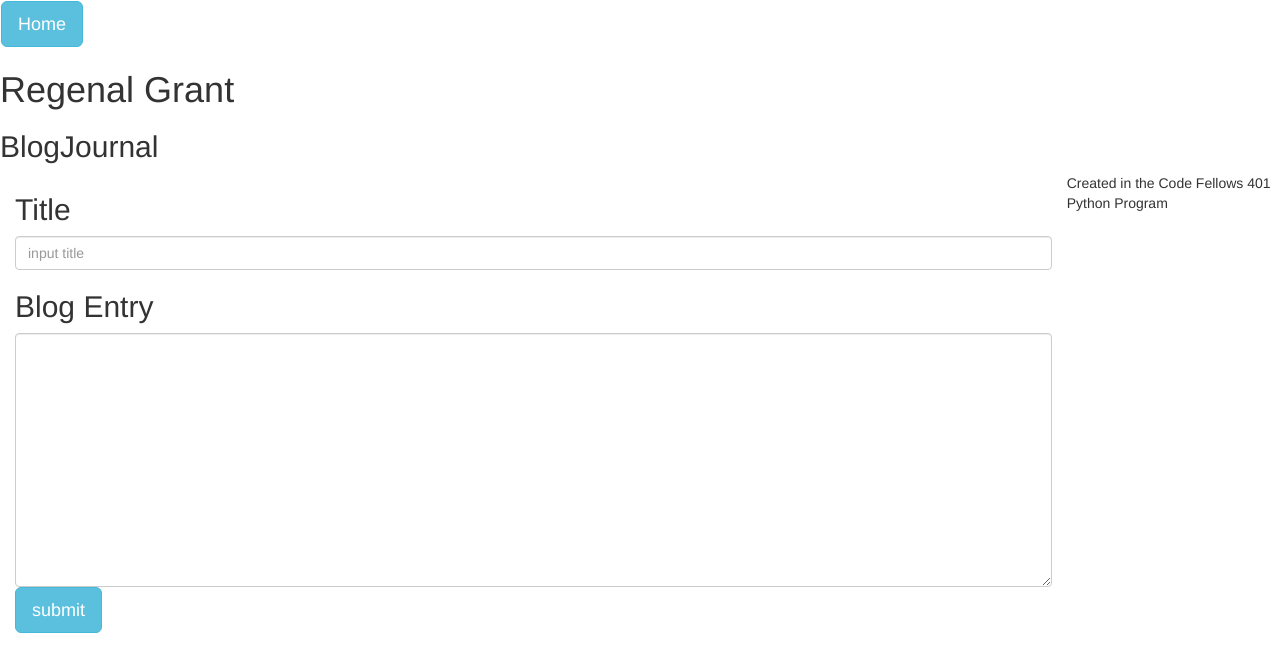
After one commit to regenalgrant/LearningJournal, a Python web app: template learning_journal_basic/learning_journal_basic/templates/create.jinja2 in a window 1280 px wide. The commit adds this page. Shown: the top 672 px of the page. Run offline with Jinja, Linux system fonts and the light colour scheme; the template is opened without the code that fills it, so the values that code supplies are empty; some libraries are stand-ins or nearby versions.

Commit message:
adding sqlalhemy

```diff
--- /dev/null
+++ b/learning_journal_basic/learning_journal_basic/templates/create.jinja2
@@ -0,0 +1,12 @@
+{% extends "layout.jinja2" %}
+{% block body %}
+  <form action="{{ request.route_url('create')}}" method="POST">
+    <div class="form-group col-sm-10">
+      <h2>Title</h2>
+      <input type="text" class="form-control" placeholder="input title">
+      <h2>Blog Entry</h2>
+      <textarea class="form-control" placeholder="blog input" rows="12">
+      </textarea>
+      <input class="btn btn-info btn-lg" type="submit" value="submit">
+    </div>
+  {% endblock %}
--- a/learning_journal_basic/learning_journal_basic/templates/detail.jinja2
+++ b/learning_journal_basic/learning_journal_basic/templates/detail.jinja2
@@ -2,9 +2,9 @@
 {% block body %}
     <body>
         <article>
-            <h1>{{ title }}</h1>
-            <p>Created <strong>{{ creation_date }}</strong></p>
-            <p>{{ body }}</p>
+            <h1>{{ entry.title }}</h1>
+            <p>Created <strong>{{ entry.creation_date }}</strong></p>
+            <p>{{ entry.body }}</p>
         </article>
     </body>
 </html>
--- a/learning_journal_basic/learning_journal_basic/templates/layout.jinja2
+++ b/learning_journal_basic/learning_journal_basic/templates/layout.jinja2
@@ -11,7 +11,7 @@
 <header>
     <nav class="navbar">
       <div class="btn-group">
-        <button type="button" class="btn btn-info btn-lg" href="{{ request.route_url('home') }}">Home</button>
+        <a type="button" class="btn btn-info btn-lg" href="{{ request.route_url('home') }}">Home</a>
       </div>
     </nav>
 </header>
@@ -23,9 +23,9 @@
       <h2>BlogJournal</h2>
     </div>
     <div class="blog">
-    <section>
-        {% block body %}{% endblock %}
-    </section>
+      <section>
+          {% block body %}{% endblock %}
+      </section>
     </div>
 </main>
 <script src="https://maxcdn.bootstrapcdn.com/bootstrap/3.3.7/js/bootstrap.min.js" integrity="sha384-Tc5IQib027qvyjSMfHjOMaLkfuWVxZxUPnCJA7l2mCWNIpG9mGCD8wGNIcPD7Txa" crossorigin="anonymous"></script>
--- a/learning_journal_basic/learning_journal_basic/templates/list.jinja2
+++ b/learning_journal_basic/learning_journal_basic/templates/list.jinja2
@@ -1,14 +1,14 @@
 {% extends "layout.jinja2" %}
 {% block body %}
         <h3>Home Page</h3>
-                <div class="entry">
         {% if entries %}
             {% for entry in entries %}
                 <article>
-                    <h2><input class="btn btn-default" type="submit" value="Enter"><a href="{{ request.route_url('detail', id=entry.id) }}">{{ entry.title }}</a></h2>
+                    <h2><input class="btn btn-default" type="submit" value="Enter">
+                      <a href="{{ request.route_url('detail', id=entry.id) }}">{{ entry.title }}</a>
+                    </h2>
                     <p>Created <strong>{{ entry.creation_date }}</strong></p>
                 </article>
-                </div>
             {% endfor %}
         {% else %}
             <p>This journal is empty</p>
--- /dev/null
+++ b/learning_journal_basic/learning_journal_basic/templates/update.jinja2
@@ -0,0 +1,2 @@
+{% extends "layout.jinja2" %}
+{% block body %}
```
Also changed, not shown: learning_journal_basic/learning_journal_basic/static/sytle.css (+3 -13 lines), learning_journal_basic/learning_journal_basic/tests.py (+7 -0 lines), learning_journal_basic/learning_journal_basic/views.py (+5 -4 lines), learning_journal_basic/requirements.txt (added, +51 -0 lines), learning_journal_basic/setup.py (+9 -2 lines).
